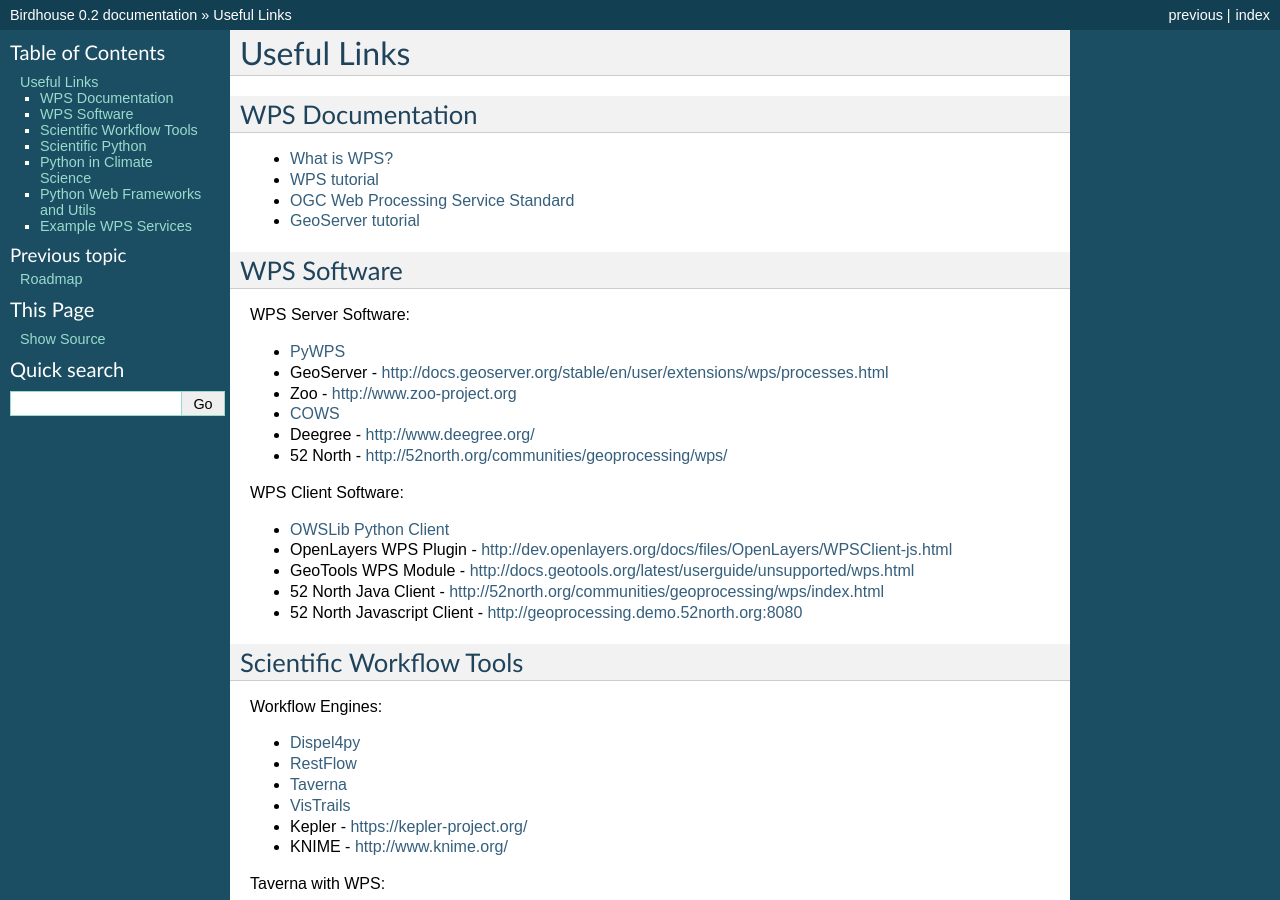
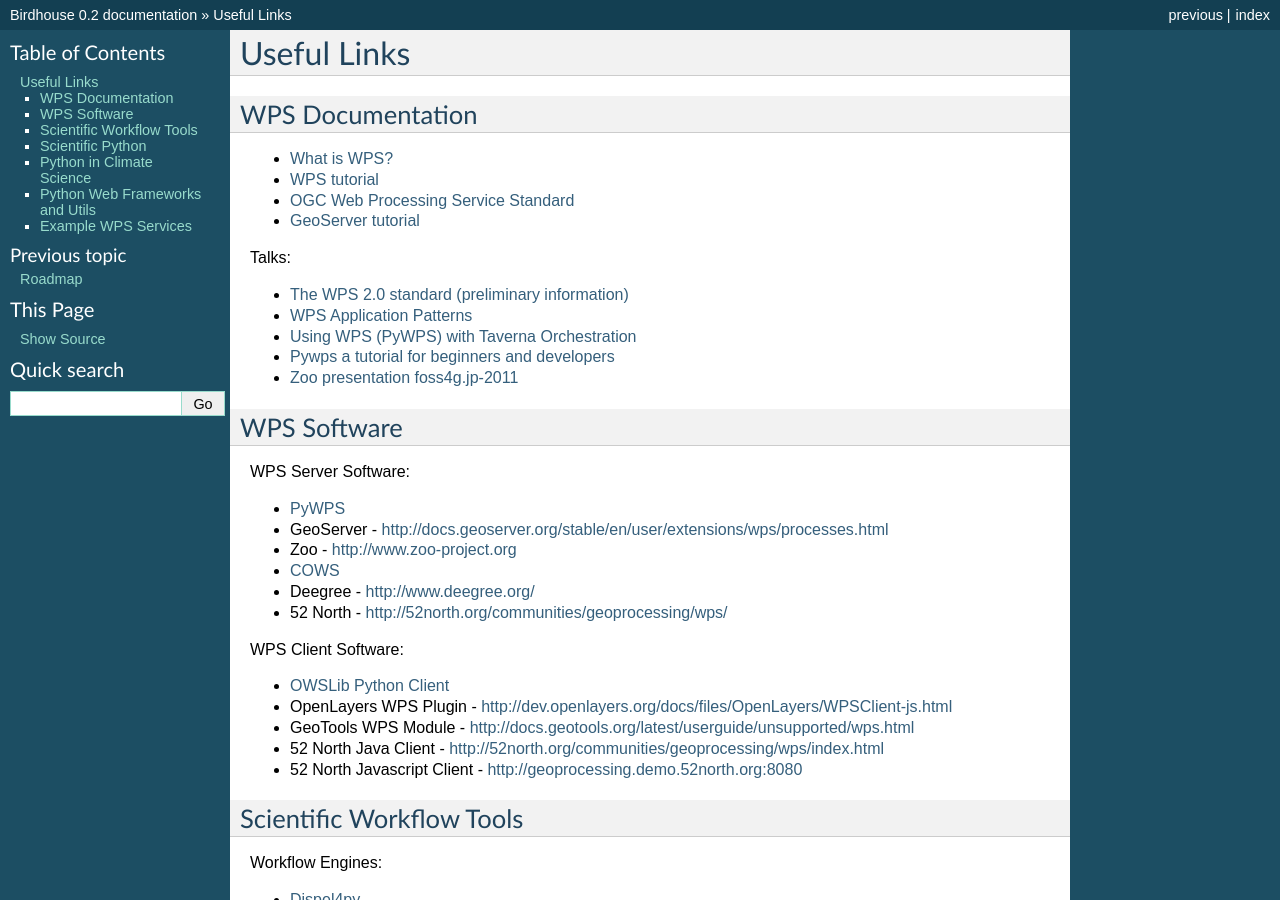
Before and after one commit to bird-house/birdhouse-docs, a Sphinx documentation site: the page built from docs/source/appendix.rst, in a window 1280 px wide and 900 px high. Built offline with Sphinx 7.4.7, drawn with Linux system fonts in a browser that asks for light colours.

Commit message:
update links to wps talks

```diff
--- a/docs/source/appendix.rst
+++ b/docs/source/appendix.rst
@@ -13,6 +13,14 @@
 * `WPS tutorial <http://wiki.ieee-earth.org/Documents/GEOSS_Tutorials/GEOSS_Provider_Tutorials/Web_Processing_Service_Tutorial_for_GEOSS_Providers/Section_2:_Introduction_to_WPS>`_
 * `OGC Web Processing Service Standard <http://www.opengeospatial.org/standards/wps>`_
 * `GeoServer tutorial <http://geoserver.geo-solutions.it/edu/en/wps/index.html>`_
+
+Talks:
+
+* `The WPS 2.0 standard (preliminary information) <http://www.slideshare.net/Bender82/2014-0715the-wps-20-standardpreliminary?related=2>`_
+* `WPS Application Patterns <http://www.slideshare.net/nuest/wps-application-patterns?related=1>`_
+* `Using WPS (PyWPS) with Taverna Orchestration <http://www.slideshare.net/JorgeMendesdeJesus/taverna?related=2>`_
+* `Pywps a tutorial for beginners and developers <http://www.slideshare.net/JorgeMendesdeJesus/pywps-a-tutorial-for-beginners-and-developers?related=3>`_
+* `Zoo presentation foss4g.jp-2011 <http://www.slideshare.net/masarunarazaki/zoo-presentation-foss4gjp2011?related=4>`_
 
 WPS Software
 ============
```
